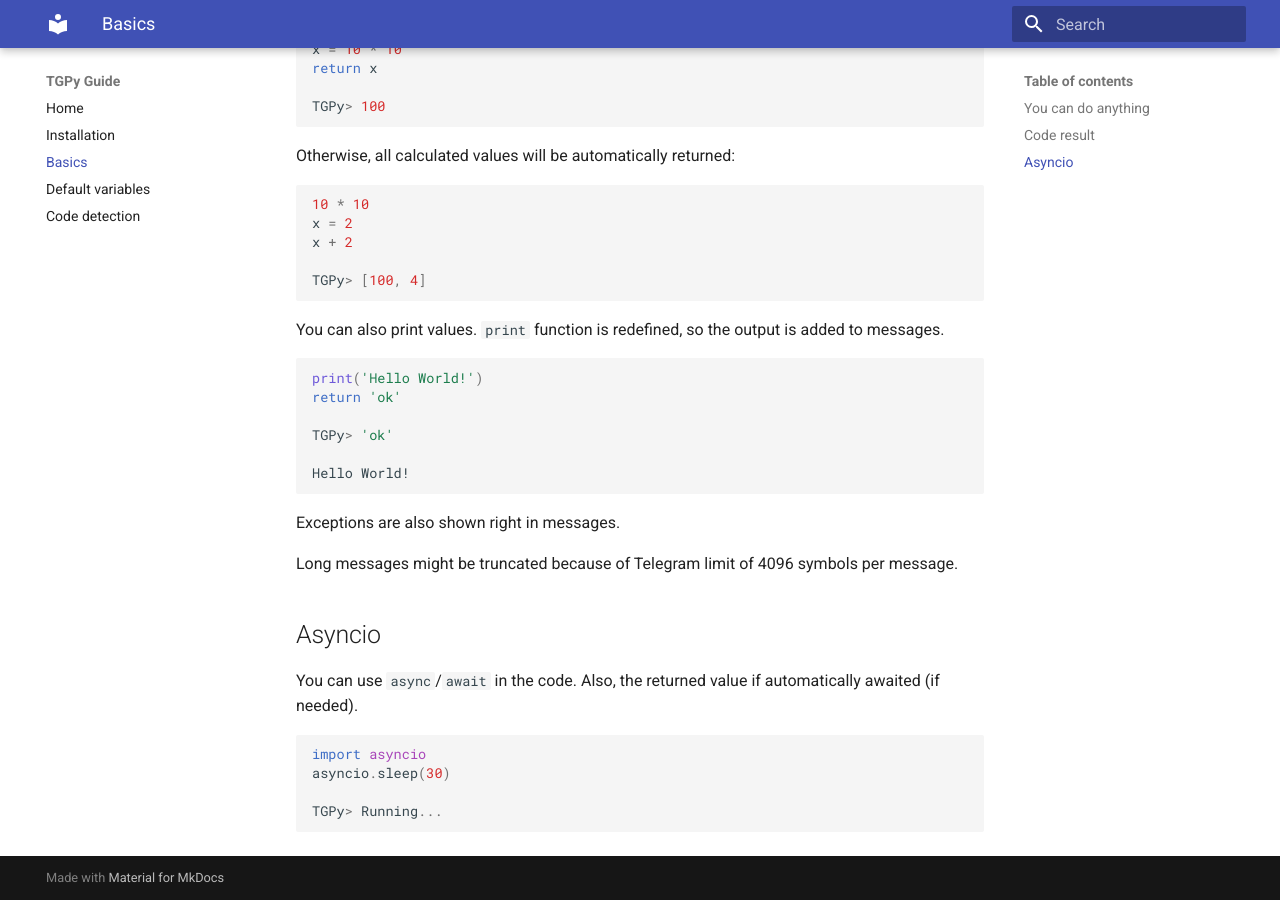
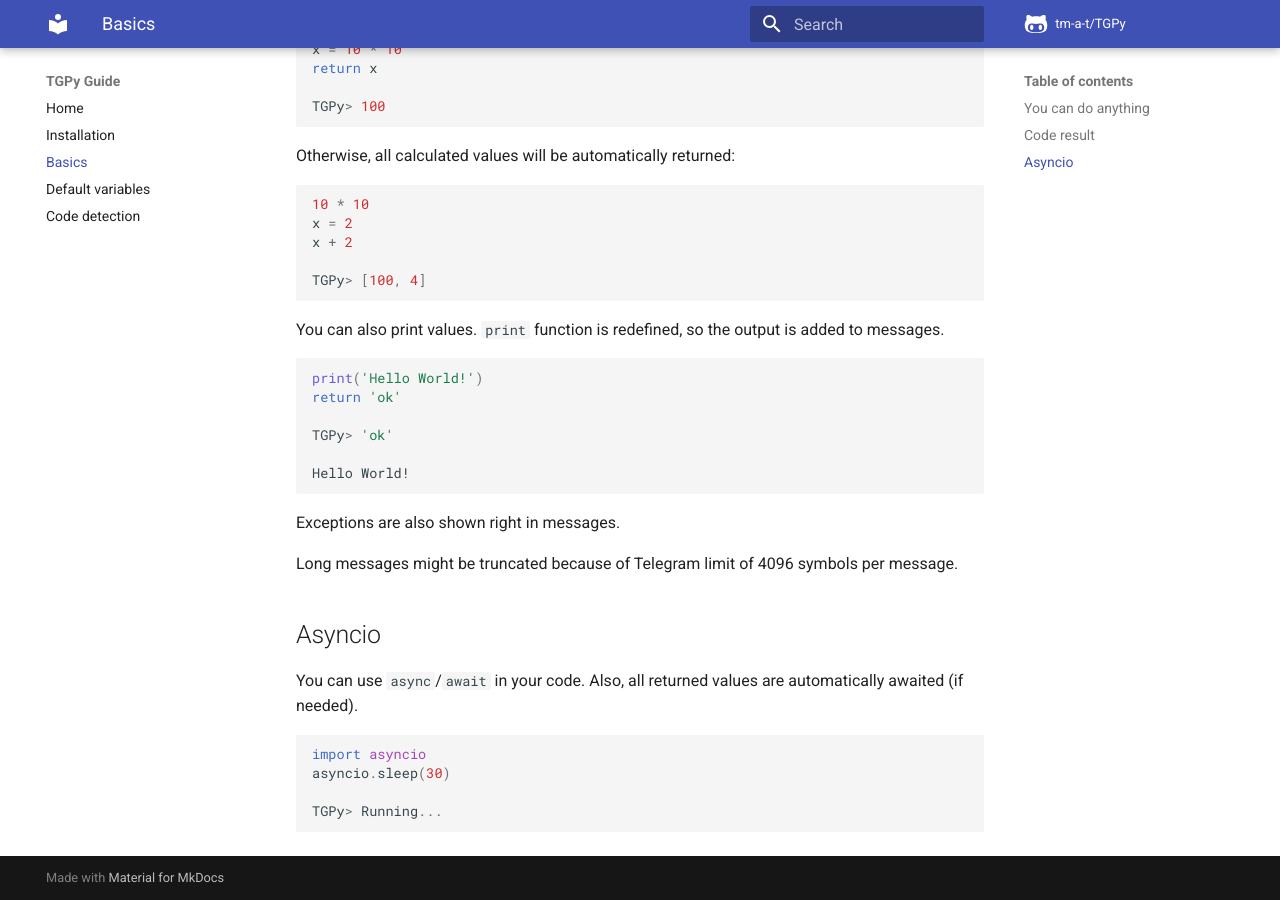
Before and after one commit to tm-a-t/TGPy, an MkDocs documentation site: the page built from guide/docs/basics.md, in a window 1280 px wide and 900 px high, scrolled down 1285 px. Built offline with MkDocs 1.6.1 and Material for MkDocs 9.7.7, drawn with Linux system fonts in a browser that asks for light colours; comment, search, counter and statistics services are not loaded.

Commit message:
guide: fixes, github link

````diff
--- a/guide/docs/basics.md
+++ b/guide/docs/basics.md
@@ -87,7 +87,7 @@
 
 ## Asyncio
 
-You can use `async`/`await` in the code. Also, the returned value if automatically awaited (if needed).
+You can use `async`/`await` in your code. Also, all returned values are automatically awaited (if needed).
 
 ```python
 import asyncio
--- a/guide/mkdocs.yml
+++ b/guide/mkdocs.yml
@@ -1,8 +1,13 @@
 site_name: TGPy Guide
+repo_url: https://github.com/tm-a-t/TGPy
+repo_name: tm-a-t/TGPy
+edit_uri: edit/master/guide/docs/
 theme:
   name: material
   features:
     - navigation.instant
+  icon:
+    repo: fontawesome/brands/github-alt
 plugins:
   - search
 markdown_extensions:
````
